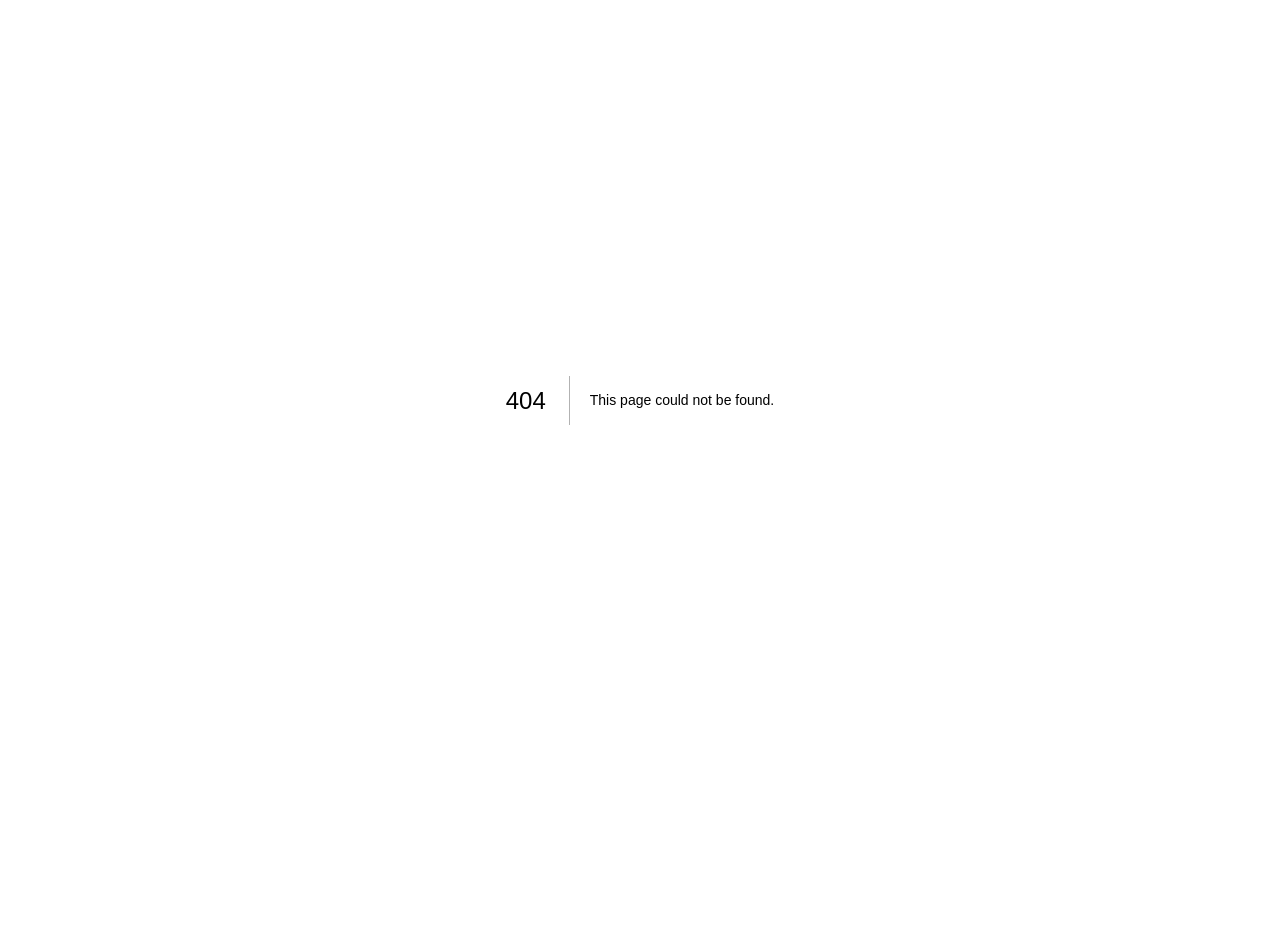
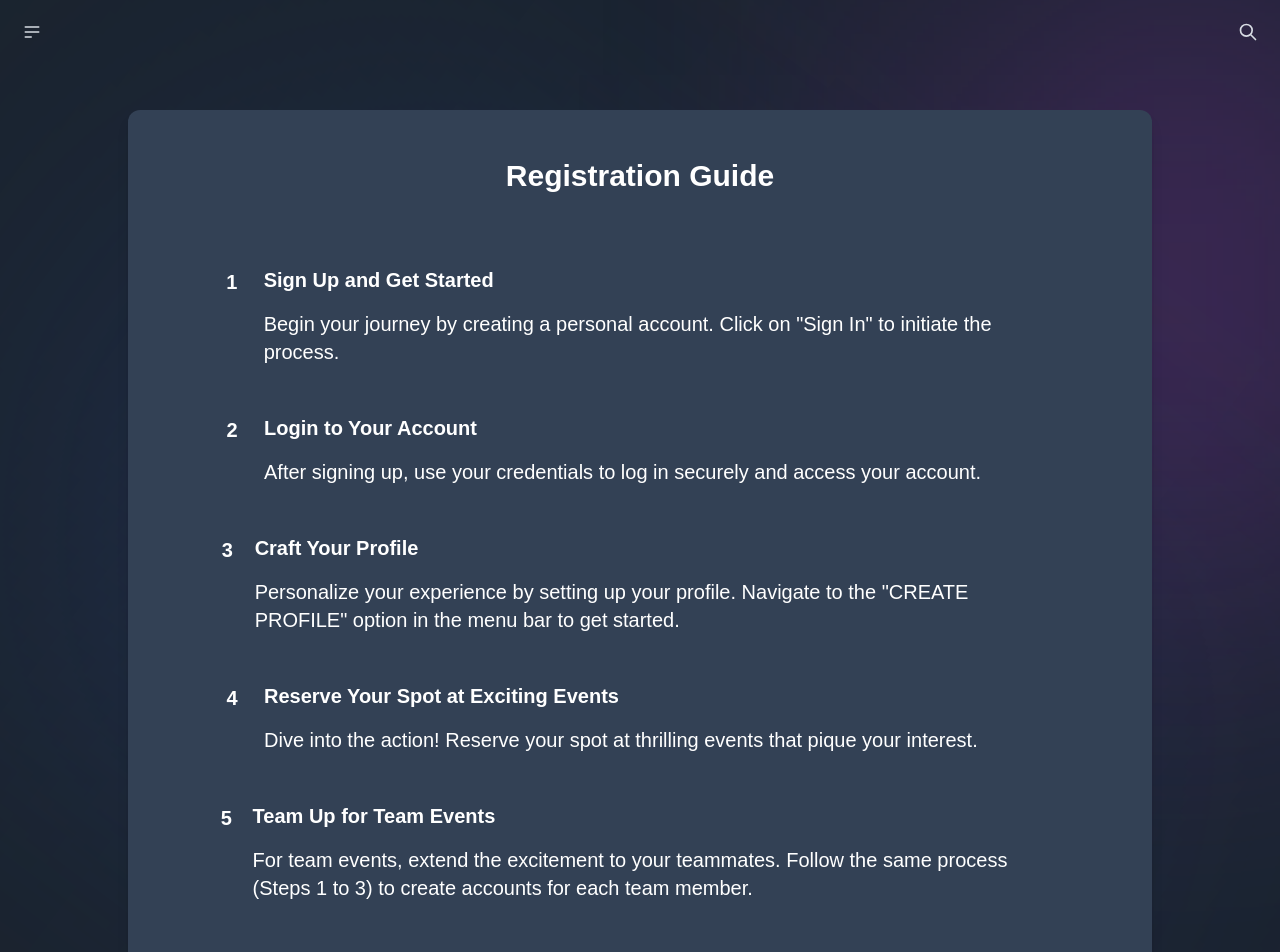
Before and after one commit to vimal-11/Icon-Frontend, a Next.js app: page /guidelines in a window 1280 px wide. Before the commit this address had no page. Shown: the top 952 px of the page. Before the commit the page ends 800 px from the top, so only its background shows below. Built offline with nearby package versions, Linux system fonts and the light colour scheme; a web font is replaced by a local one.

Commit message:
guidelines added

```diff
--- /dev/null
+++ b/app/guidelines/page.js
@@ -0,0 +1,81 @@
+'use client';
+
+import { motion } from 'framer-motion';
+import styles from '../../styles';
+import { fadeIn } from '../../utils/motion';
+import { staggerContainer } from '../../utils/motion';
+import Navbar from '../../components/Navbar';
+import Footer from '../../components/Footer';
+
+const Guidelines = () => (
+    <div className="bg-primary-black overflow-hidden">
+        <Navbar />
+        <div className={`${styles.xPaddings} py-8 relative`}>
+            <div className="gradient-02 z-[0]" />
+
+            <section className={`${styles.paddings} relative z-0`}>
+                <div className="gradient-04 z-0" />
+
+                <div className="relative mx-auto min-w-0 break-words text-white bg-slate-700 w-full shadow-lg text-lg md:text-xl rounded-xl mt-[-50px] pb-[50px] mb-[100px]">
+                    <div className="px-6">
+                        <div className="flex flex-wrap justify-center">
+                            <div className="mt-6 py-6 text-center">
+                                <div className="flex flex-wrap justify-center">
+                                    <div className="w-full px-4">
+                                        <p className="font-bold text-2xl lg:text-3xl text-white mb-4">Registration Guide</p>
+                                    </div>
+                                </div>
+                            </div>
+                        </div>
+
+                        <div className="flex justify-center py-4">
+                            <div className="flex flex-col space-y-4 mx-1 sm:mx-2 md:mx-4 lg:mx-8 xl:mx-16 2xl:mx-32">
+                                <GuidelineStep number="1" title="Sign Up and Get Started">
+                                    Begin your journey by creating a personal account. Click on "Sign In" to initiate the process.
+                                </GuidelineStep>
+
+                                <GuidelineStep number="2" title="Login to Your Account">
+                                    After signing up, use your credentials to log in securely and access your account.
+                                </GuidelineStep>
+
+                                <GuidelineStep number="3" title="Craft Your Profile">
+                                    Personalize your experience by setting up your profile. Navigate to the "CREATE PROFILE" option in the menu bar to get started.
+                                </GuidelineStep>
+
+                                <GuidelineStep number="4" title="Reserve Your Spot at Exciting Events">
+                                    Dive into the action! Reserve your spot at thrilling events that pique your interest.
+                                </GuidelineStep>
+
+                                <GuidelineStep number="5" title="Team Up for Team Events">
+                                    For team events, extend the excitement to your teammates. Follow the same process (Steps 1 to 3) to create accounts for each team member.
+                                </GuidelineStep>
+
+                                <GuidelineStep number="6" title="Team Members, Check! Now, Register for the Event">
+                                    After creating accounts for your team, click on the registered event in your "MY PROFILE" page to add your team members to the event.
+                                </GuidelineStep>
+
+                                <GuidelineStep number="7" title="Secure Your Spot with a Payment">
+                                    Don't miss out! Complete your event registration by making payments securely from your "MY PROFILE" page.
+                                </GuidelineStep>
+                            </div>
+                        </div>
+                    </div>
+                </div>
+            </section>
+
+            <Footer />
+        </div>
+    </div>
+);
+
+const GuidelineStep = ({ number, title, children }) => (
+    <div className="flex py-4">
+        <div className="w-8 h-8 bg-primary-blue rounded-full flex items-center justify-center text-white font-bold text-lg md:text-xl py-2">{number}</div>
+        <div className="ml-4">
+            <h2 className="font-semibold text-lg md:text-xl pb-4">{title}</h2>
+            <p className="text-white">{children}</p>
+        </div>
+    </div>
+);
+
+export default Guidelines;
--- a/components/Navbar.jsx
+++ b/components/Navbar.jsx
@@ -18,6 +18,7 @@ const Navbar = () => (
           <li><a href="/register">Signup</a></li>
           <li><a href="/about">About Site</a></li>
           <li><a href="/office_bearers">Office Bearers</a></li>
+          <li><a href="/guidelines">How to register?</a></li>
         </ul>
 
       </div>
--- a/sections/Hero.jsx
+++ b/sections/Hero.jsx
@@ -39,6 +39,20 @@ const Hero = () => (
         >
           <a href='/register'className="btn btn-sm md:btn-md lg:btn-lg btn-active lowercase ">Register Now</a>
         </motion.div>
+        <motion.h4
+          variants={textVariant(1.3)} // You can adjust the animation variant as needed
+          className="text-center text-xl text-white py-9"
+        >
+          Check{' '}
+          <motion.a
+            variants={textVariant(1.4)} // Animation variant for the link
+            href='/guidelines'
+            className='font-bold text-blue-400'
+          >
+            Guide
+          </motion.a>{' '}
+          for successful registration.
+        </motion.h4>
       </div>
 
 
--- a/sections/Partners.jsx
+++ b/sections/Partners.jsx
@@ -44,7 +44,7 @@ const Partners = () => (
               <motion.img
                 src="jet.png"
                 alt="interjet"
-                className="w-60 sm:w-64 md:w-80 h-auto object-contain"
+                className="w-96 sm:w-72 md:w-96 h-auto object-contain"
                 whileHover={{ scale: 1.1 }}
                 whileTap={{ scale: 0.9 }}
                 variants={fadeIn('up', 'tween', 0.2, 1)}
@@ -57,7 +57,7 @@ const Partners = () => (
               <motion.img
                 src="smile.png"
                 alt="interjet"
-                className="w-60 sm:w-64 md:w-80 h-auto object-contain"
+                className="w-96 sm:w-72 md:w-96 h-auto object-contain"
                 whileHover={{ scale: 1.1 }}
                 whileTap={{ scale: 0.9 }}
                 variants={fadeIn('up', 'tween', 0.2, 1)}
@@ -80,12 +80,12 @@ const Partners = () => (
           viewport={{ once: false, amount: 0.25 }}
           className="flex flex-col sm:flex-row items-center space-y-2 sm:space-y-0 sm:space-x-4"
         >
-          <div className="flex flex-col items-center space-y-2">
+          <div className="flex flex-col items-center space-y-2 px-8">
             <a href="#" className="text-white-500 hover:underline hover:text-white-600 py-2">
               <motion.img
                 src="tea.png"
                 alt="TEA TIME"
-                className="w-60 sm:w-64 md:w-80 h-auto object-contain"
+                className="w-20 sm:w-64 md:w-40 h-auto object-contain"
                 whileHover={{ scale: 1.1 }}
                 whileTap={{ scale: 0.9 }}
                 variants={fadeIn('up', 'tween', 0.2, 1)}
@@ -93,12 +93,12 @@ const Partners = () => (
             </a>
             <p className="text-center">SNACK PARTNER</p>
           </div>
-          <div className="flex flex-col items-center space-y-2">
+          <div className="flex flex-col items-center space-y-2 px-8">
             <a href="#" className="text-white-500 hover:underline hover:text-white-600 py-2">
               <motion.img
                 src="klebs.png"
                 alt="KLEBS"
-                className="w-60 sm:w-64 md:w-80 h-auto object-contain"
+                className="w-20 sm:w-64 md:w-40 h-auto object-contain"
                 whileHover={{ scale: 1.1 }}
                 whileTap={{ scale: 0.9 }}
                 variants={fadeIn('up', 'tween', 0.2, 1)}
@@ -106,12 +106,12 @@ const Partners = () => (
             </a>
             <p className="text-center">FASHION PARTNER</p>
           </div>
-          <div className="flex flex-col items-center space-y-2">
+          <div className="flex flex-col items-center space-y-2 px-8">
             <a href="https://www.instagram.com/pondydiaries/" className="text-white-500 hover:underline hover:text-white-600 py-2">
               <motion.img
                 src="pdy.png"
                 alt="PONDY DIARIES"
-                className="w-60 sm:w-64 md:w-80 h-auto object-contain"
+                className="w-20 sm:w-64 md:w-40 h-auto object-contain"
                 whileHover={{ scale: 1.1 }}
                 whileTap={{ scale: 0.9 }}
                 variants={fadeIn('up', 'tween', 0.2, 1)}
```
